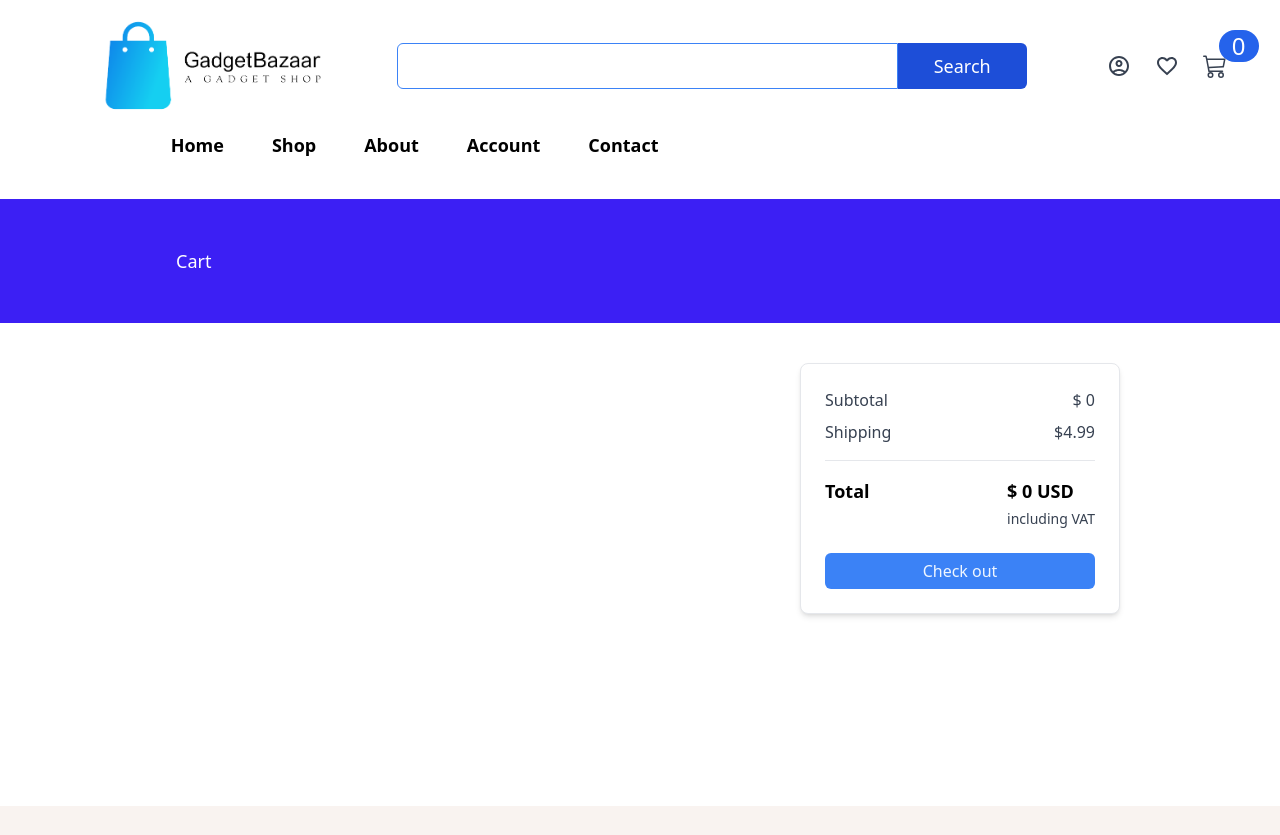
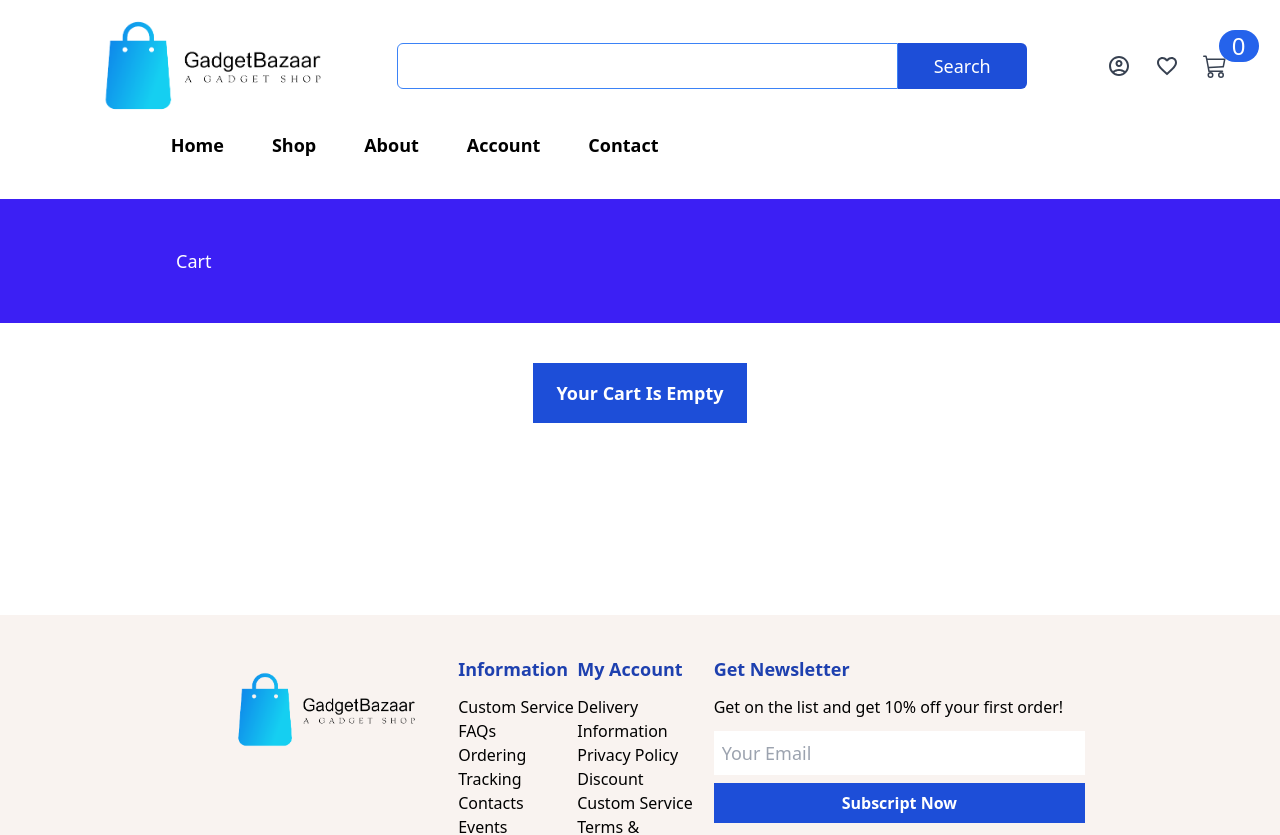
Before and after one commit to Naiem1/ecommerce-app, a Next.js app: page /cart in a window 1280 px wide. Shown: the top 835 px of the page. Built offline with nearby package versions, Linux system fonts and the light colour scheme.

Commit message:
feat: added messeage when cart is empty

```diff
--- a/app/cart/page.js
+++ b/app/cart/page.js
@@ -1,6 +1,7 @@
 'use client';
 import CartList from '@components/CartList/CartList';
 import { calculateTotalPrice } from '@util/totalPriceCalculation';
+import { calculateTotalProducts } from '@util/totalProduct';
 import { useDispatch, useSelector } from 'react-redux';
 
 const SHIPPING_CHARGE = 4.99;
@@ -10,6 +11,7 @@ const CartPage = () => {
   const cartState = useSelector((state) => state.cart);
   const subtotalPrice = calculateTotalPrice(cartState.item);
   const totalPrice = subtotalPrice + SHIPPING_CHARGE;
+  const totalProduct = calculateTotalProducts(cartState.item);
 
 
 
@@ -21,7 +23,8 @@ const CartPage = () => {
         <p className="w-9/12 m-auto pl-4 text-white text-lg">Cart</p>
       </div>
 
-      <div className="w-9/12  m-auto flex">
+      {
+        totalProduct > 0 ? <div className="w-9/12  m-auto flex">
         <div className="flex-1 ">
           {cartState?.item?.map((cart) => (
             <CartList cart={cart} key={cart.id} />
@@ -49,7 +52,8 @@ const CartPage = () => {
             Check out
           </button>
         </div>
-      </div>
+      </div> : <div className='p-4 bg-blue-700 text-center w-2/12  m-auto text-white font-bold text-lg'>Your Cart Is Empty</div>
+      }
     </div>
   );
 };
```
